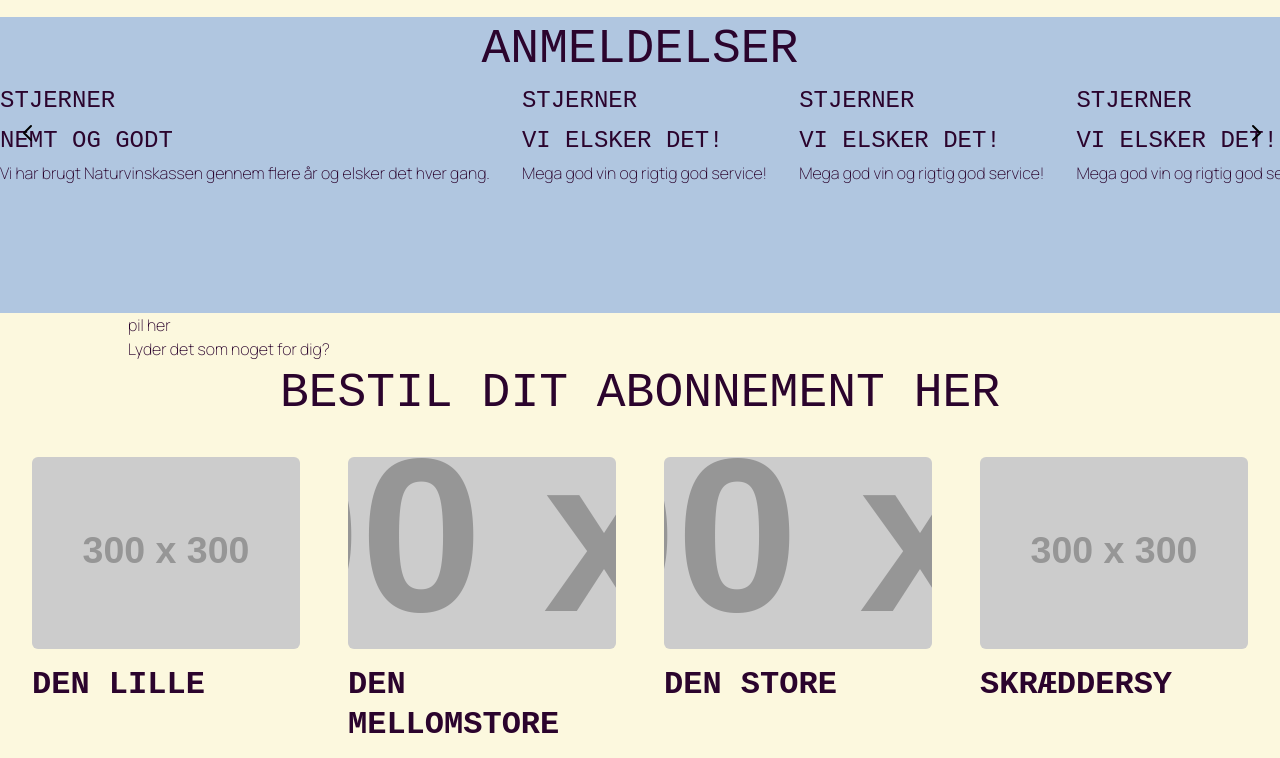
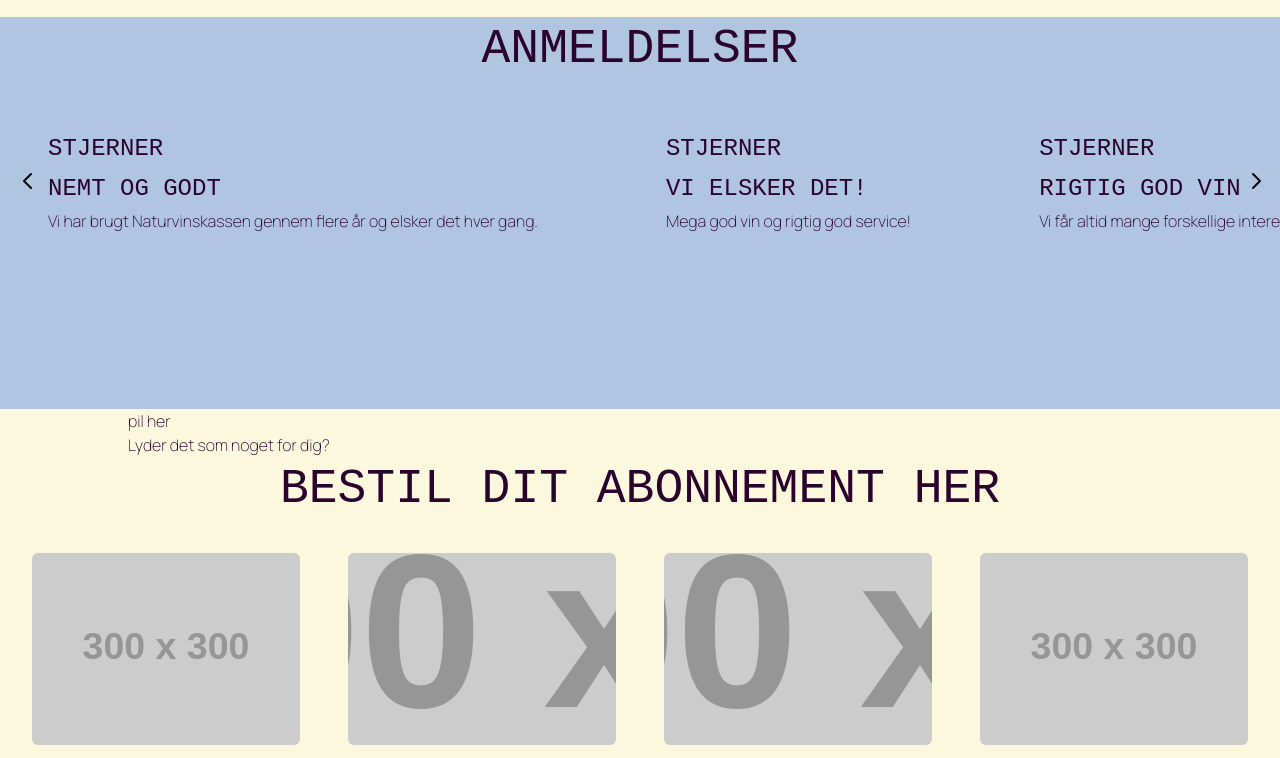
Before and after one commit to annikenB/Naturvinskassen, an Astro site: page / in a window 1280 px wide. Shown: the part 2755-3513 px from the top of the page. Built offline with nearby package versions, Linux system fonts and the light colour scheme; Astro itself is replaced by a stand-in of ours; placeholder pictures from the web are drawn by us; a web font is replaced by a local one.

Commit message:
karusellen

```diff
--- a/src/components/Anmeldelser.astro
+++ b/src/components/Anmeldelser.astro
@@ -9,7 +9,7 @@
       id="carouselItems"
       class="flex transition-transform duration-700 ease-in-out gap-8"
     >
-      <div class="flex-shrink-0 h-auto relative">
+      <div class="flex-shrink-0 h-auto relative m-12">
         <div class="">
           <h4 class="">stjerner</h4>
           <h4 class="">NEMT OG GODT</h4>
@@ -20,33 +20,33 @@
         </div>
       </div>
 
-      <div class="flex-shrink-0 h-auto relative">
+      <div class="flex-shrink-0 h-auto relative m-12">
         <div class="">
           <h4 class="">stjerner</h4>
           <h4 class="">VI ELSKER DET!</h4>
           <p class="">Mega god vin og rigtig god service!</p>
         </div>
       </div>
-      <div class="flex-shrink-0 h-auto relative">
+      <div class="flex-shrink-0 h-auto relative m-12">
+        <div class="">
+          <h4 class="">stjerner</h4>
+          <h4 class="">RIGTIG GOD VIN</h4>
+          <p class="">Vi får altid mange forskellige interessante naturvine!</p>
+        </div>
+      </div>
+
+      <div class="flex-shrink-0 h-auto relative m-12">
         <div class="">
           <h4 class="">stjerner</h4>
           <h4 class="">VI ELSKER DET!</h4>
-          <p class="">Mega god vin og rigtig god service!</p>
+          <p class="">Vi får altid mange forskellige interessante naturvine!</p>
         </div>
       </div>
 
       <div class="flex-shrink-0 h-auto relative">
         <div class="">
           <h4 class="">stjerner</h4>
-          <h4 class="">VI ELSKER DET!</h4>
-          <p class="">Mega god vin og rigtig god service!</p>
-        </div>
-      </div>
-
-      <div class="flex-shrink-0 h-auto relative">
-        <div class="">
-          <h4 class="">stjerner</h4>
-          <h4 class="">VI ELSKER DET!</h4>
+          <h4 class="">GODT TIL PRISEN</h4>
           <p class="">Mega god vin og rigtig god service!</p>
         </div>
       </div>
```
